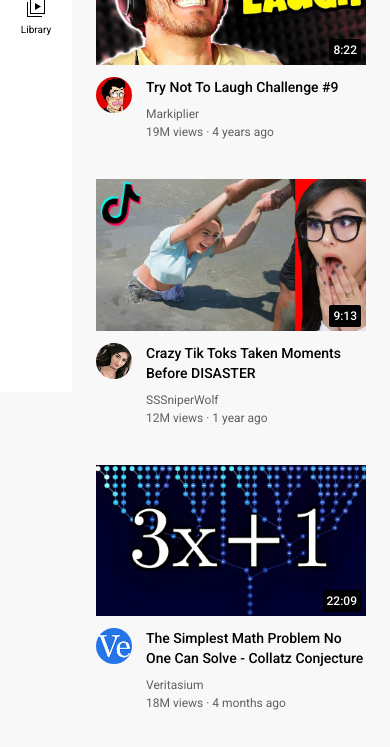
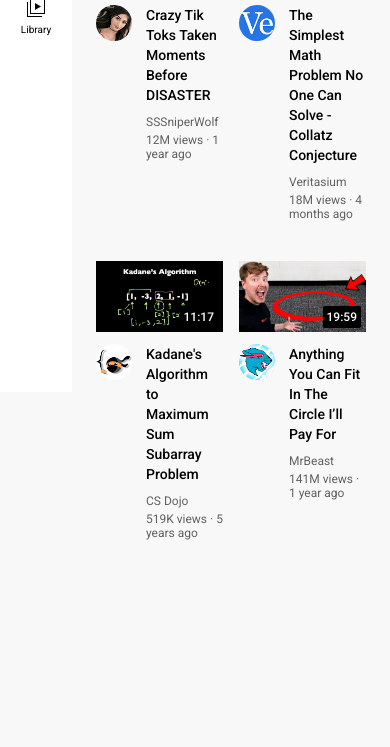
Before and after one commit to surafelalex/portofolio1, a plain HTML site: page index.html in a window 390 px wide. Shown: the part 452-1199 px from the top of the page. After the commit the page ends 992 px from the top, so only its background shows below. Drawn offline with Linux system fonts and the light colour scheme.

Commit message:
Update video.css

```diff
--- a/styles/video.css
+++ b/styles/video.css
@@ -41,10 +41,15 @@
     column-gap: 16px;
     row-gap: 40px;
   }
+@media (max-width: 600px) {
+    .video-grid {
+      grid-template-columns: 1fr ;
+    }
+  }
 
   @media (max-width: 750px) {
     .video-grid {
-      grid-template-columns: 1fr ;
+      grid-template-columns: 1fr 1fr;
     }
   }
 
```
